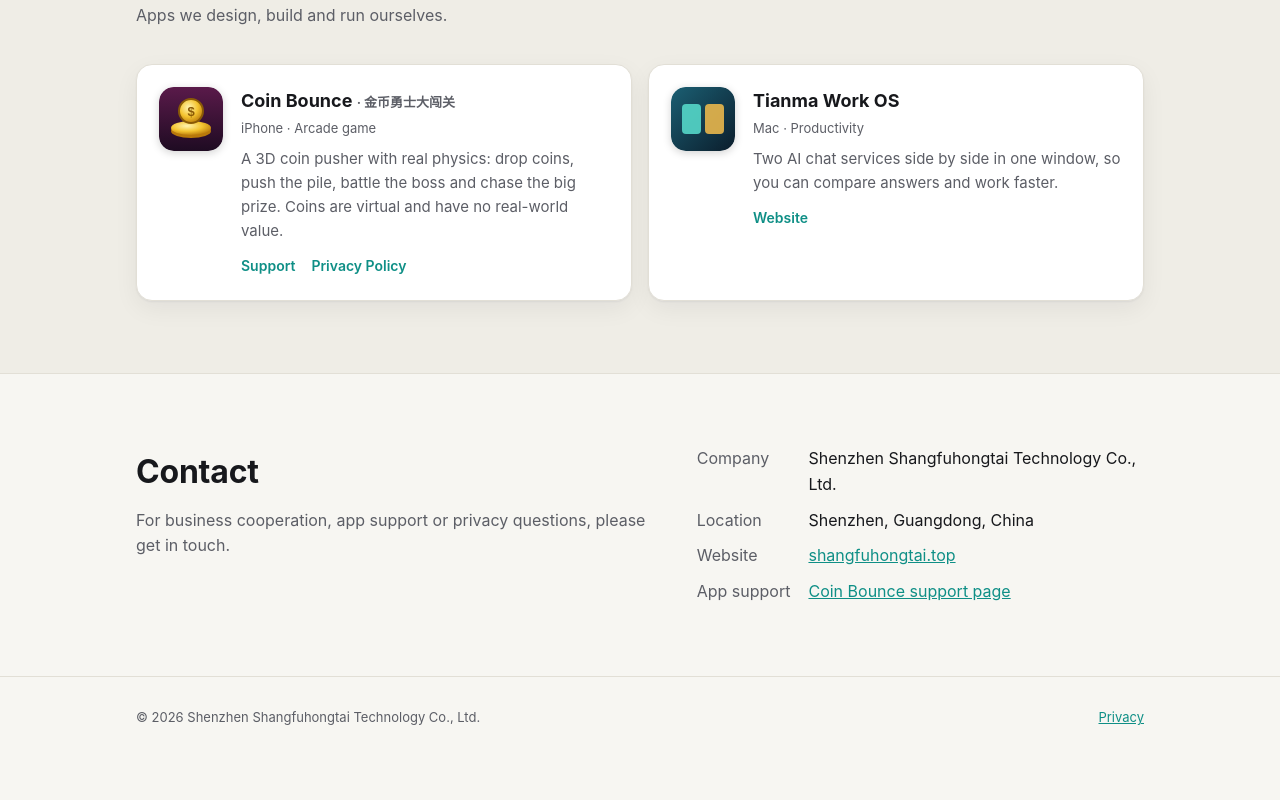
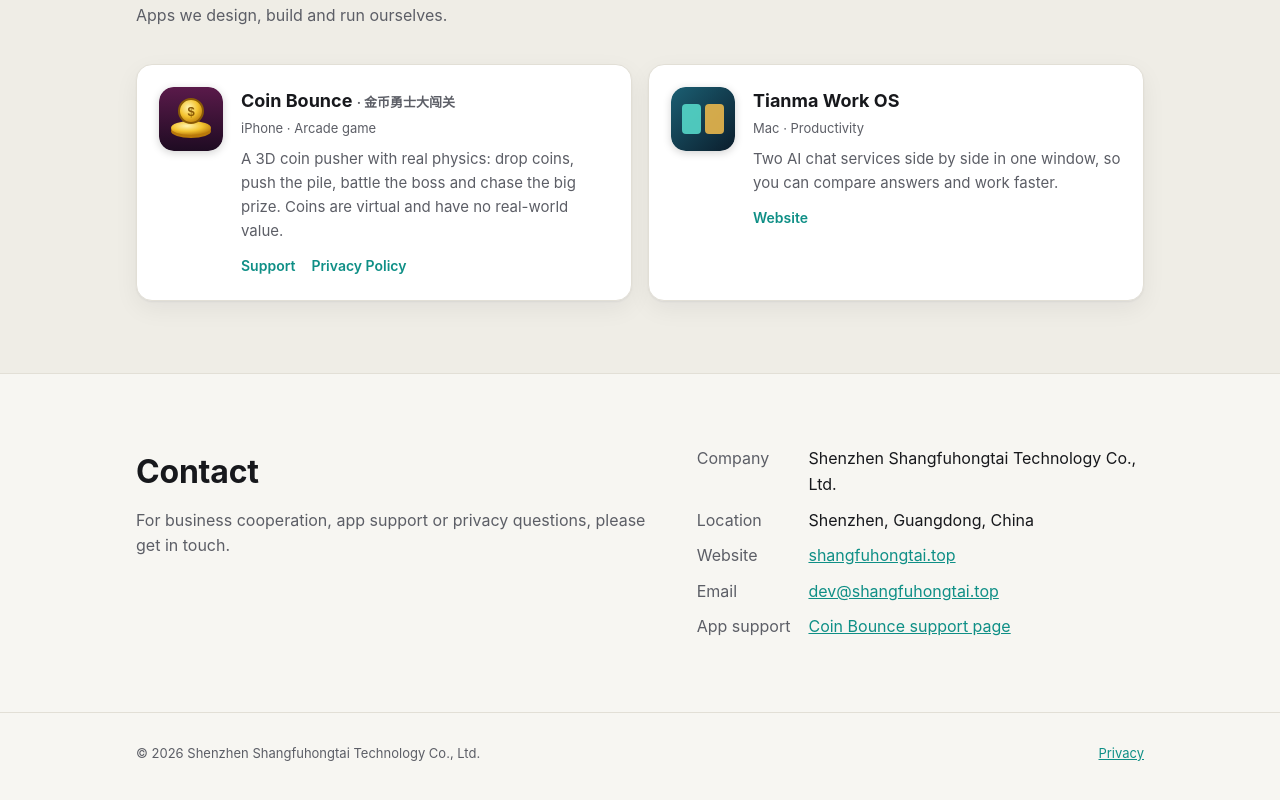
Before and after one commit to loseyourself1978-blip/loseyourself1978-blip.github.io, a plain HTML site: page index.html in a window 1280 px wide. Shown: the part 1268-2068 px from the top of the page. Before the commit the page ends 2036 px from the top, so only its background shows below. Drawn offline with Linux system fonts and the light colour scheme.

Commit message:
Contact: add dev@shangfuhongtai.top
Co-Authored-By: Claude Opus 5.5 <noreply@anthropic.com>
Claude-Session: https://claude.ai/code/session_01H7i5Qj21WmqQvRYSGm7QQk

```diff
--- a/index.html
+++ b/index.html
@@ -208,8 +208,10 @@
       <dd><span data-en>Shenzhen, Guangdong, China</span><span data-zh>中国 广东省 深圳市</span></dd>
       <dt><span data-en>Website</span><span data-zh>网站</span></dt>
       <dd><a href="https://shangfuhongtai.top/">shangfuhongtai.top</a></dd>
+      <dt><span data-en>Email</span><span data-zh>邮箱</span></dt>
+      <dd><a href="mailto:dev@shangfuhongtai.top">dev@shangfuhongtai.top</a></dd>
       <dt><span data-en>App support</span><span data-zh>应用支持</span></dt>
-      <dd id="email"><a href="/CoinBounce/"><span data-en>Coin Bounce support page</span><span data-zh>Coin Bounce 支持页面</span></a></dd>
+      <dd><a href="/CoinBounce/"><span data-en>Coin Bounce support page</span><span data-zh>Coin Bounce 支持页面</span></a></dd>
     </dl>
   </div>
 </section>
```
